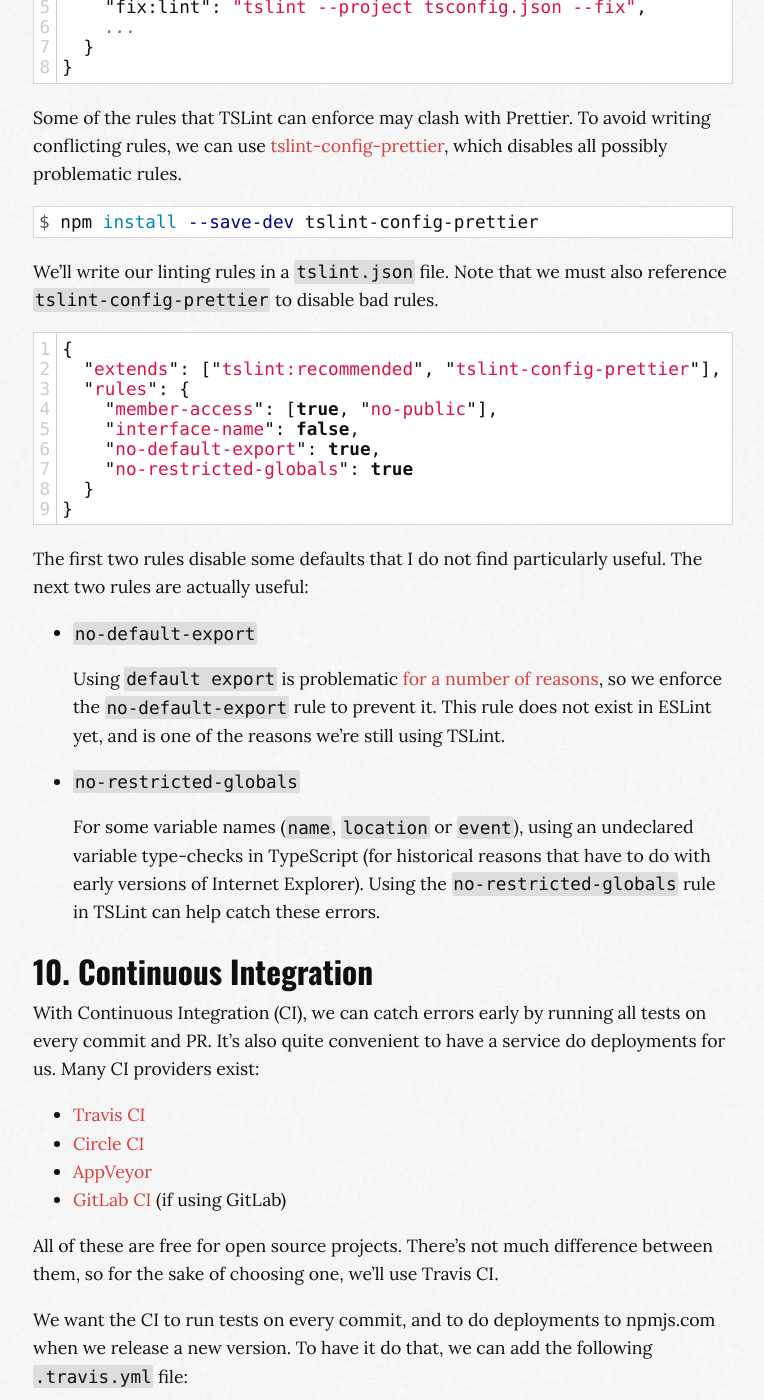
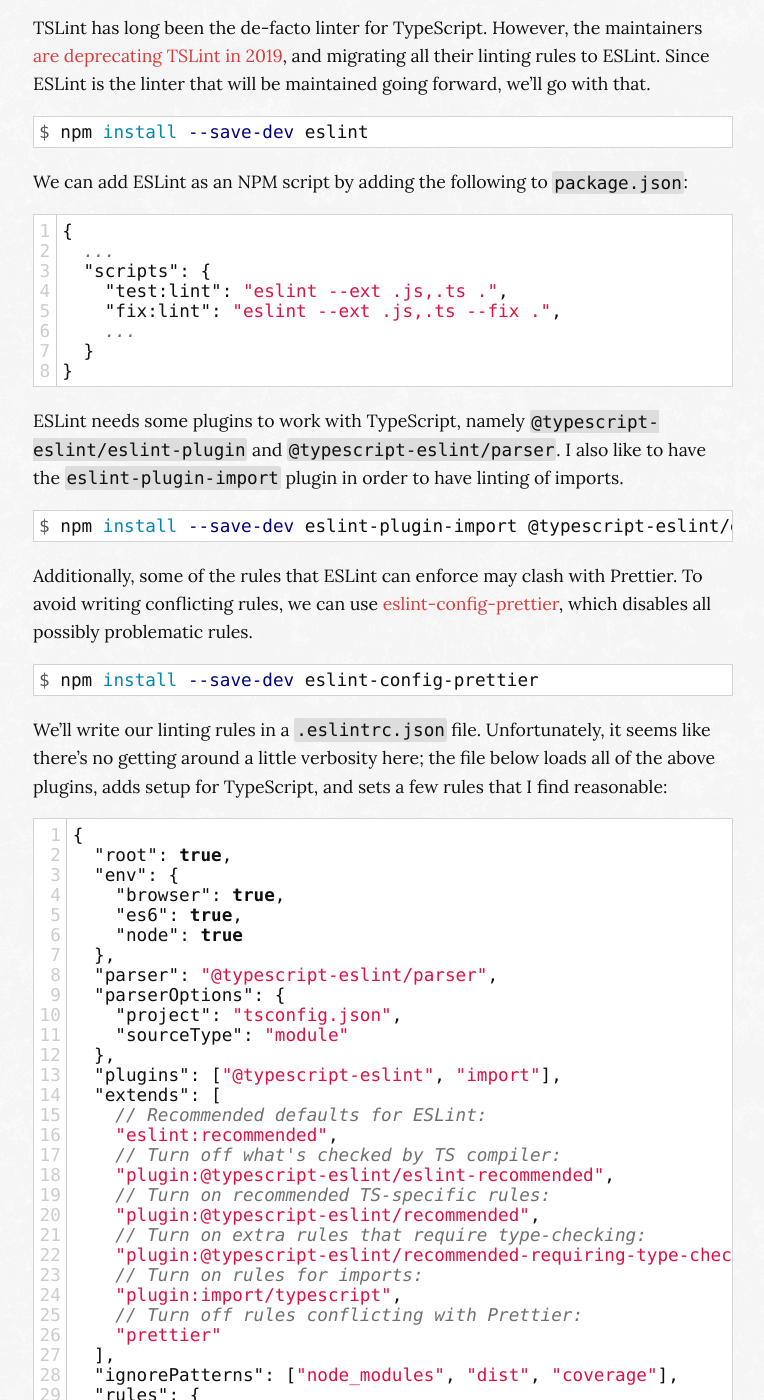
Before and after one commit to MaximeKjaer/kjaer.io, a Jekyll site: the page built from _posts/2019-11-17-ts-npm-config.md, in a window 1280 px wide and 1400 px high, scrolled down 14417 px. Shown: the whole window, without its empty margins (257-1021 px from the left). Built offline with Jekyll 4.4.1, drawn with Linux system fonts in a browser that asks for light colours; comment, search, counter and statistics services are not loaded; some of the changed text lies outside the part shown.

Commit message:
Update ts-npm-config post for 2020
- Add explanation of npm pack
- Use ESLint instead of TSLint
- Update ESLint rule count
- Update Mocha config for 7.2.0
- Simplify Prettier config for Prettier 2.0
- Fix typos

````diff
--- a/_posts/2019-11-17-ts-npm-config.md
+++ b/_posts/2019-11-17-ts-npm-config.md
@@ -1,6 +1,7 @@
 ---
 title: The in-depth guide to configuring TypeScript NPM packages
 description: Configuration is hard to get right. This article discusses configuration options, lists alternative possibilities, and shares some common pitfalls and lessons learned the hard way.
+updated: 2020-05-26
 ---
 
 When working on a Web project, I find it to be *really hard* to get the tooling configuration right: there are so many tools doing different things, so many options and alternatives to choose from, and oh-so-many ways that things can go wrong. This article is meant as an in-depth, step-by-step guide to a configuration that works really well.
@@ -15,6 +16,7 @@
 {:toc}
 
 ## Guiding principles
+
 We should always choose tools that (1) do something we actually need, (2) are widely used and actively maintained, and (3) require the [least amount of configuration](https://en.wikipedia.org/wiki/Convention_over_configuration).
 
 Things should work cross-platform, if possible. This means on any developer's machine (Linux, Windows or macOS), in any language (TypeScript or JavaScript) and in any runtime environment (Node.js or browsers).
@@ -33,7 +35,7 @@
 |   └── ...
 ├── src/
 |   ├── hello.ts         <- File containing our code
-|   ├── index.ts
+|   └── index.ts
 ├── test/
 |   └── hello.test.ts    <- Test of src/hello.ts
 ├── README.md
@@ -49,7 +51,7 @@
 $ cd <REPO_DIR>
 ```
 
-With the repo on our machine, we can already make our first edit: we don't want to track the output of the build, so we can add `dist` to the `.gitignore`.
+With the repo on our machine, we can already make our first edit: we don't want to track the output of the build, so we can add `/dist` to the `.gitignore`.
 
 ## Package manager
 The most commonly used package managers are:
@@ -125,7 +127,32 @@
 
 We prefix the path with `/` to make sure that we refer to the one at the root of the project. Otherwise, a folder named `./src/dist` would also be included.
 
+To see what is being distributed, we can run `npm pack`, which produces the following cute output:
+
+{% highlight console %}
+$ npm pack
+📦  npm-ts-template@0.0.0
+=== Tarball Contents ===
+1.1kB LICENSE
+180B  dist/hello.js
+237B  dist/index.js
+1.8kB package.json
+3.3kB README.md
+41B   dist/hello.d.ts
+25B   dist/index.d.ts
+=== Tarball Details ===
+name:          npm-ts-template
+version:       0.0.0
+filename:      npm-ts-template-0.0.0.tgz
+package size:  2.9 kB
+unpacked size: 6.7 kB
+shasum:        759c73c63738523eb1e4747d7da0e825d3663156
+integrity:     sha512-aqG6pPIjMsEVc[...]pz40qqkd3XiUw==
+total files:   7
+{% endhighlight %}
+
 ### Scripts
+
 NPM scripts allow us to abstract over the exact choice of tool, and provide simple commands for common tasks. To keep things standardized, organized and simple, we'll use [standard NPM task names](https://github.com/voorhoede/npm-style-guide#use-standard-script-names), [grouped by prefix](https://github.com/voorhoede/npm-style-guide#group-related-scripts-by-prefix) as folllows:
 
 - `build`: build the production version of the project
@@ -223,7 +250,7 @@
 {% highlight json linenos %}
 {
   "compilerOptions": {
-    "noEmit": true
+    "noEmit": true,
     "target": "esnext",
     "module": "commonjs",
     "sourceMap": true,
@@ -268,7 +295,7 @@
 
   CommonJS became popular, but had some drawbacks. Alternative proposals came up: AMD proposed better tree-shaking, UMD tried to bridge the gap between AMD and CommonJS, and eventually, ECMAScript proposed the ESM standard. This is the one where you write your imports as `import { add } from "./add"` and your exports as `export function add(a, b) { ... }`.
 
-  In TypeScript, you can (and should) use the standard ESM syntax. But perhaps the users of your module are writing plain JavaScript with CommonJS (*gasp!* 😱). Long story short, you should just set this option to `"commonjs"` to make sure everybody can use your package, whether they're using TypeScript or JavaScript, and are targeting Node.js or the Web.
+  In TypeScript, you can (and should) use the standard ESM syntax. But perhaps the users of your module are writing plain JavaScript with CommonJS (*gasp!* 😱). Or perhaps they're targeting Node.js, where ESM is [still experimental](https://nodejs.org/api/esm.html#esm_ecmascript_modules) (*double gasp!* 😱). Long story short, you should just set this option to `"commonjs"` to make sure everybody can use your package, whether they're using TypeScript or JavaScript, and are targeting Node.js or the Web.
 
 - `"declaration": true`
 
@@ -400,11 +427,11 @@
 - [Standard JS](https://standardjs.com/)
 - [Prettier](https://prettier.io/)
 
-ESLint is a bit of a workhorse. Its name suggest that it's just for linting, but it also has support for formatting options. *Everything* is configurable in ESLint. Really, I counted 290 rules on [the rules list](https://eslint.org/docs/rules/)[^count]!
+ESLint is a bit of a workhorse. Its name suggest that it's just for linting, but it also has support for formatting options. *Everything* is configurable in ESLint. Really, I counted 299 rules on [the rules list](https://eslint.org/docs/rules/)[^count]!
 
 [^count]: I took me an hour to count those by hand. Or perhaps I ran `document.querySelectorAll(".rule-list tr").length` in a console, who knows.
 
-That might actually be too much. We can bikeshed on tabs vs spaces forever, but I learned to stop worrying and to love more opinionated formatters, like Standard JS or Prettier. They have sensible defaults, and [don't let you mess with things](https://standardjs.com/#i-disagree-with-rule-x-can-you-change-it) (or [not too much](https://prettier.io/docs/en/options.html), anyway).
+That might actually be too many options for a formatter. We can bikeshed on tabs vs spaces forever, but I learned to stop worrying and to love more opinionated formatters, like Standard JS or Prettier. They have sensible defaults, and [don't let you mess with things](https://standardjs.com/#i-disagree-with-rule-x-can-you-change-it) (or [not too much](https://prettier.io/docs/en/options.html), anyway).
 
 While Standard JS requires [some configuration](https://standardjs.com/#typescript) to work with TypeScript, Prettier works out of the box, so we'll use that.
 
@@ -412,25 +439,20 @@
 $ npm install --save-dev prettier
 ```
 
-The only way to tell Prettier what to format is through the command line, so we'll add the formatting commands to the `package.json`:
+We'll add some NPM scripts to run Prettier on all supported files in the project directory. Since Prettier 2.0, we can simply add the following to `package.json`:
 
 {% highlight json-doc linenos %}
 {
   ...
-  "config": {
-    "formatted": "**/*.{json,ts,tsx,js,jsx,yaml,yml}"
-  },
   "scripts": {
-    "test:formatting": "prettier --write $npm_package_config_formatted",
-    "fix:formatting": "prettier --check $npm_package_config_formatted",
+    "test:formatting": "prettier --write .",
+    "fix:formatting": "prettier --check .",
     ...
   }
 }
 {% endhighlight %}
 
-The `"config"` field is a [small trick](https://docs.npmjs.com/files/package.json#config) that allows us to set variables in `package.json`. Using a variable here ensures that the formatting fix and check always run on the exact same files, and that we don't have to repeat the file glob.
-
-To avoid formatting compiled files, we can add a `.prettierignore` file:
+To avoid formatting compiled files, we can add a `.prettierignore` file containing paths to ignore:
 
 {% highlight text linenos %}
 dist
@@ -442,56 +464,127 @@
 - [TSLint](https://palantir.github.io/tslint/)
 - [ESLint](https://eslint.org/)
 
-TSLint has long been the de-facto linter for TypeScript. However, the maintainers [are deprecating TSLint in 2019](https://github.com/palantir/tslint/issues/4534), and migrating all their linting rules to ESLint.
-
-At the time of this writing, some of the rules we need the most are not yet available in ESLint, so we'll still use TSLint. However, we can take some solace in knowing that there is [a CLI tool](https://github.com/typescript-eslint/tslint-to-eslint-config) that migrates a TSLint setup to ESLint in a single command, so we can easily change this later.
+TSLint has long been the de-facto linter for TypeScript. However, the maintainers [are deprecating TSLint in 2019](https://github.com/palantir/tslint/issues/4534), and migrating all their linting rules to ESLint. Since ESLint is the linter that will be maintained going forward, we'll go with that.
 
 ```console
-$ npm install --save-dev tslint
+$ npm install --save-dev eslint
 ```
 
-We can add TSLint as an NPM script by adding the following to `package.json`:
+We can add ESLint as an NPM script by adding the following to `package.json`:
 
 {% highlight json-doc linenos %}
 {
   ...
   "scripts": {
-    "test:lint": "tslint --project tsconfig.json",
-    "fix:lint": "tslint --project tsconfig.json --fix",
+    "test:lint": "eslint --ext .js,.ts .",
+    "fix:lint": "eslint --ext .js,.ts --fix .",
     ...
   }
 }
 {% endhighlight %}
 
-Some of the rules that TSLint can enforce may clash with Prettier. To avoid writing conflicting rules, we can use [tslint-config-prettier](https://www.npmjs.com/package/tslint-config-prettier), which disables all possibly problematic rules.
+ESLint needs some plugins to work with TypeScript, namely `@typescript-eslint/eslint-plugin` and `@typescript-eslint/parser`. I also like to have the `eslint-plugin-import` plugin in order to have linting of imports.
 
 ```console
-$ npm install --save-dev tslint-config-prettier
+$ npm install --save-dev eslint-plugin-import @typescript-eslint/eslint-plugin @typescript-eslint/parser
 ```
 
-We'll write our linting rules in a `tslint.json` file. Note that we must also reference `tslint-config-prettier` to disable bad rules.
+Additionally, some of the rules that ESLint can enforce may clash with Prettier. To avoid writing conflicting rules, we can use [eslint-config-prettier](https://www.npmjs.com/package/eslint-config-prettier), which disables all possibly problematic rules.
 
-{% highlight ts linenos %}
+```console
+$ npm install --save-dev eslint-config-prettier
+```
+
+We'll write our linting rules in a `.eslintrc.json` file. Unfortunately, it seems like there's no getting around a little verbosity here; the file below loads all of the above plugins, adds setup for TypeScript, and sets a few rules that I find reasonable:
+
+{% highlight jsonc linenos %}
 {
-  "extends": ["tslint:recommended", "tslint-config-prettier"],
+  "root": true,
+  "env": {
+    "browser": true,
+    "es6": true,
+    "node": true
+  },
+  "parser": "@typescript-eslint/parser",
+  "parserOptions": {
+    "project": "tsconfig.json",
+    "sourceType": "module"
+  },
+  "plugins": ["@typescript-eslint", "import"],
+  "extends": [
+    // Recommended defaults for ESLint:
+    "eslint:recommended",
+    // Turn off what's checked by TS compiler:
+    "plugin:@typescript-eslint/eslint-recommended",
+    // Turn on recommended TS-specific rules:
+    "plugin:@typescript-eslint/recommended",
+    // Turn on extra rules that require type-checking:
+    "plugin:@typescript-eslint/recommended-requiring-type-checking",
+    // Turn on rules for imports:
+    "plugin:import/typescript",
+    // Turn off rules conflicting with Prettier:
+    "prettier"
+  ],
+  "ignorePatterns": ["node_modules", "dist", "coverage"],
   "rules": {
-    "member-access": [true, "no-public"],
-    "interface-name": false,
-    "no-default-export": true,
-    "no-restricted-globals": true
+    // This is already checked by Typescript's "noUnusedLocals" setting
+    "@typescript-eslint/no-unused-vars": "off",
+
+    // No reason to disallow
+    "@typescript-eslint/no-inferrable-types": "off",
+
+    // Optimize code for legibility, not for ease of parsing
+    "@typescript-eslint/no-use-before-define": "off",
+
+    // Allow all interface names
+    "@typescript-eslint/interface-name-prefix": "off",
+
+    // Require type annotations for return types, with some exceptions
+    "@typescript-eslint/explicit-function-return-type": [
+      "warn",
+      {
+        "allowExpressions": true,
+        "allowTypedFunctionExpressions": true,
+        "allowHigherOrderFunctions": true
+      }
+    ],
+
+    // Disallow default exports; only allow named exports
+    "import/no-default-export": "error",
+
+    // Impose alphabetically ordered imports
+    "import/order": "error",
+
+    // Standardize usage of array types (`T[]` or `Array<T>`)
+    "@typescript-eslint/array-type": [
+      "error",
+      { "default": "array-simple", "readonly": "generic" }
+    ],
+
+    // Disallow variable names conflicting with deprecated globals
+    "no-restricted-globals": [
+      "error",
+      "event",
+      "name",
+      "external",
+      "orientation"
+    ],
+
+    // Disallow use of `console`
+    "no-console": "error"
   }
 }
 {% endhighlight %}
 
-The first two rules disable some defaults that I do not find particularly useful. The next two rules are actually useful:
+Most of these are fairly straightforward, and are somewhat a matter of preference. However, there are two that can actually prevent serious problems:
 
 - `no-default-export`
 
-  Using `default export` is problematic [for a number of reasons](https://humanwhocodes.com/blog/2019/01/stop-using-default-exports-javascript-module/), so we enforce the `no-default-export` rule to prevent it. This rule does not exist in ESLint yet, and is one of the reasons we're still using TSLint.
+  Using `default export` is problematic [for a number of reasons](https://humanwhocodes.com/blog/2019/01/stop-using-default-exports-javascript-module/), so we enforce the `no-default-export` rule to prevent it.
 
 - `no-restricted-globals`
 
-  For some variable names (`name`, `location` or `event`), using an undeclared variable type-checks in TypeScript (for historical reasons that have to do with early versions of Internet Explorer). Using the `no-restricted-globals` rule in TSLint can help catch these errors.
+  For some variable names (`event`, `name`, `external` or `orientation`), using an undeclared variable actually type-checks in TypeScript. For instance, `console.log(event)` type-checks even when `event` isn't defined, because TypeScript understands `event` as a reference to the global `event` variable that used to be available in Internet Explorer. You can see this in action by [compiling and running this snippet](https://www.typescriptlang.org/play?#code/MYewdgziA2CmB00QHMAUAiWA3WYAuAXAAToA0R2ueAlANwBQokMCSa6YAhgLazFlEuvOo3BQ4iFBlgAPPLABOXaP3Kz5SztBFNxrKehAKAllU55j4VUSOn85y2DpA). Odds are that you don't ever want to refer to long-deprecated global variables, and that any such references are actually errors. Using the `no-restricted-globals` rule in ESLint can help catch these cases.
 
 ## Continuous Integration
 With Continuous Integration (CI), we can catch errors early by running all tests on every commit and PR. It's also quite convenient to have a service do deployments for us. Many CI providers exist:
````
Also changed, not shown: other parts of _posts/2019-11-17-ts-npm-config.md (+2 -2 lines).
